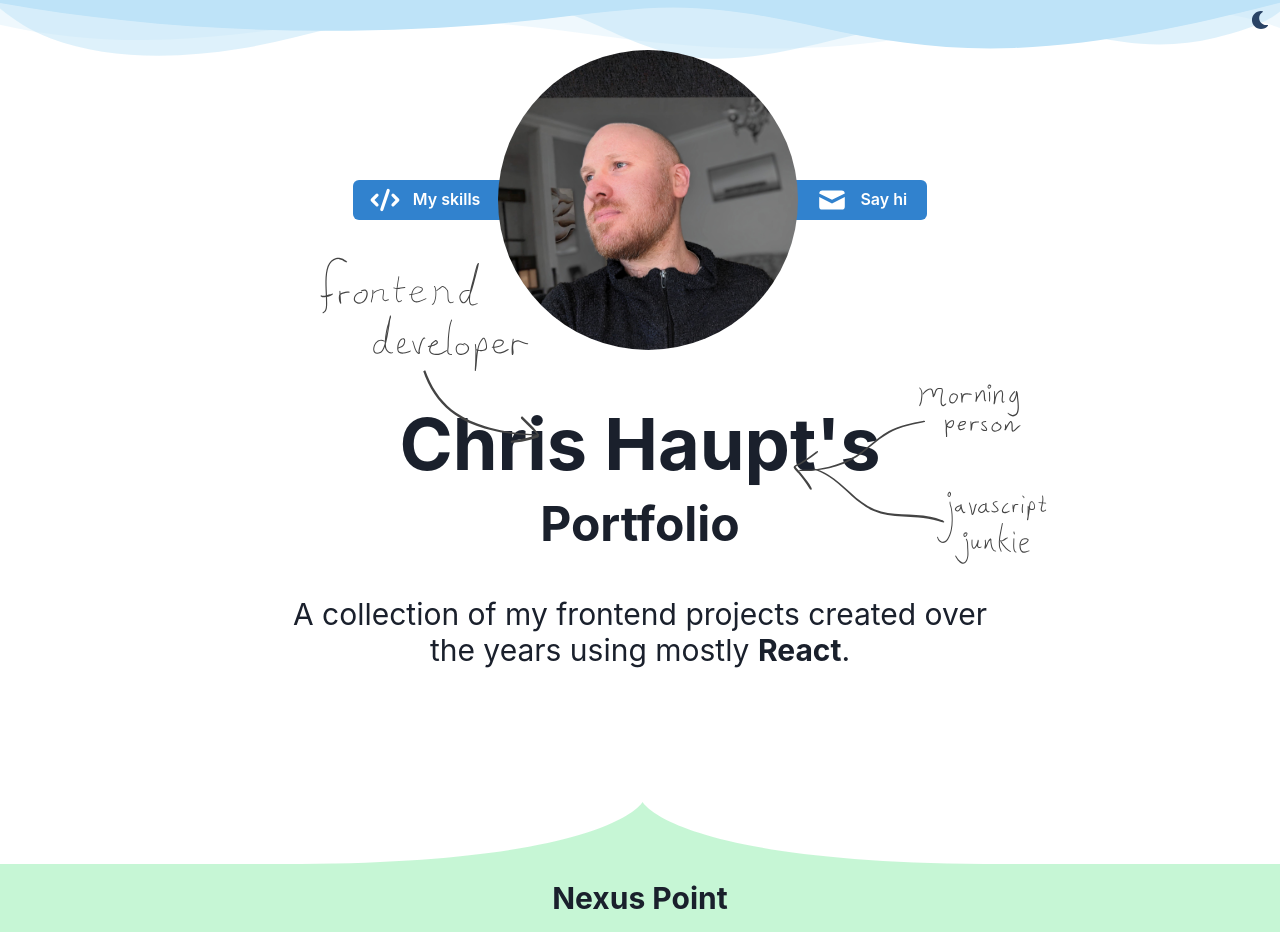
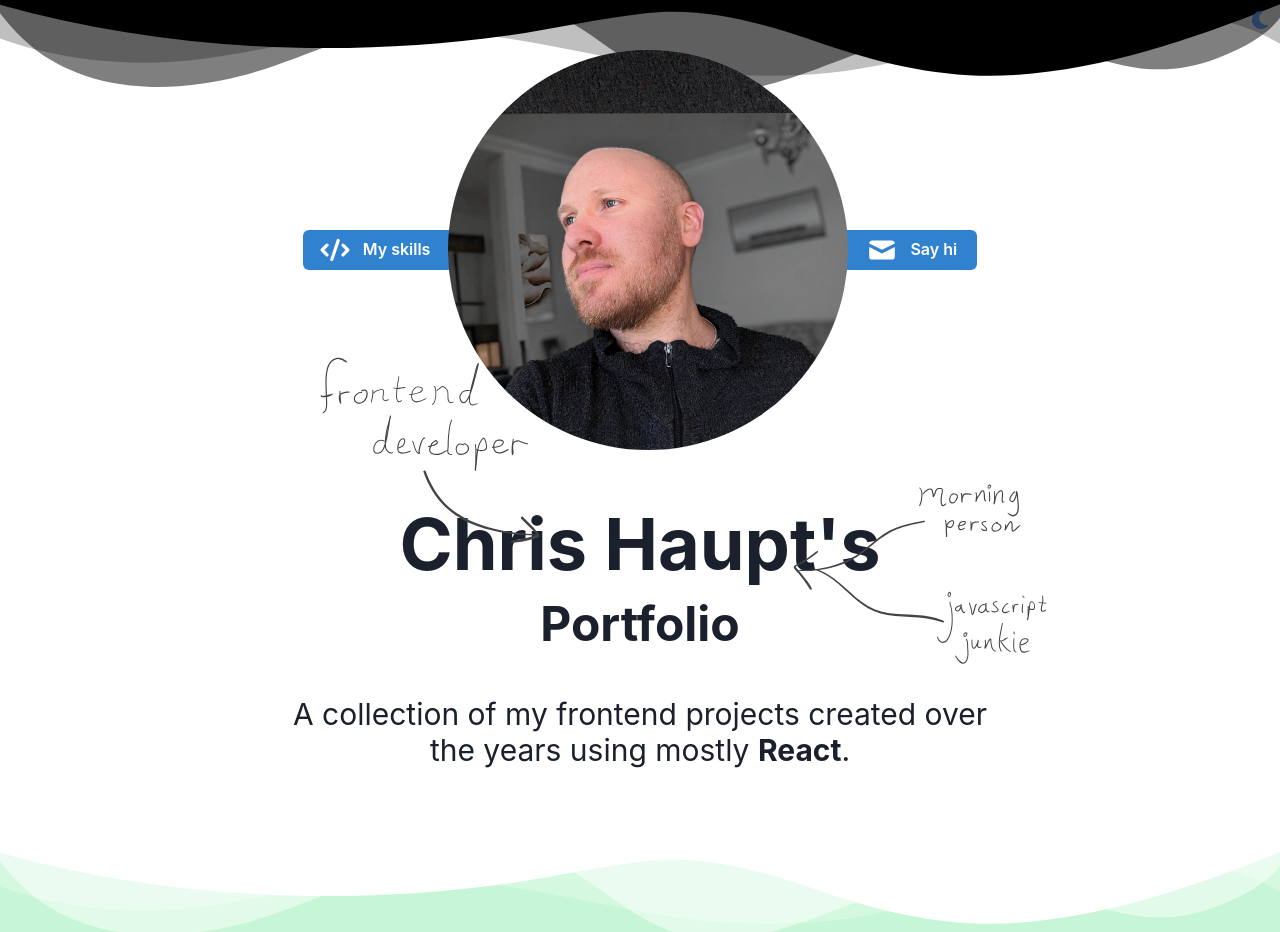
Before and after one commit to erasebegin/portfolio-2024, a React (Vite) app: page / in a window 1280 px wide. Shown: the top 932 px of the page. Built offline with nearby package versions, Linux system fonts and the light colour scheme.

Commit message:
improve divider component, fix logos closing bug

```diff
--- a/src/chakra-globals.ts
+++ b/src/chakra-globals.ts
@@ -1,9 +1,11 @@
-import { extendTheme } from "@chakra-ui/react";
+import { extendTheme, StyleFunctionProps } from "@chakra-ui/react";
 
 const theme = extendTheme({
   components: {
     Link: {
-      color: "red.100",
+      baseStyle: (props: StyleFunctionProps) => ({
+        color: props.colorMode === "dark" ? "teal.200" : "teal",
+      }),
     },
   },
 });
--- a/src/components/Divider.tsx
+++ b/src/components/Divider.tsx
@@ -1,23 +1,31 @@
-import styled from "@emotion/styled";
+import { Icon, ChakraProps } from "@chakra-ui/react";
 
 interface DividerProps {
-  color?: string;
   alt?: boolean;
-  invert?: boolean;
-  pixelOffset?: boolean;
+  chakraProps?: ChakraProps;
 }
 
 export default function Divider({
-  color = "#fff",
   alt = false,
-  invert = false,
-  pixelOffset = false,
+  chakraProps
 }: DividerProps) {
+
+  const defaultStyles = {
+    pos: "absolute",
+    top: 0,
+    left: 0,
+    height: 200,
+    width: "100%",
+    transformOrigin: "0% 0%",
+    transform: "scaleY(0.5)",
+  }
+
+  console.log({ color: chakraProps?.color, alt })
   if (alt) {
     return (
-      <StyledSvg $color={color}>
-        <svg
-          data-name="Layer 1"
+      <Icon
+        {...chakraProps}
+        sx={defaultStyles}
         xmlns="http://www.w3.org/2000/svg"
         viewBox="0 0 1200 120"
         preserveAspectRatio="none"
@@ -25,16 +33,16 @@ export default function Divider({
         <path
           d="M1200,0H0V120H281.94C572.9,116.24,602.45,3.86,602.45,3.86h0S632,116.24,923,120h277Z"
           className="shape-fill"
+          fill={chakraProps?.color}
         ></path>
-        </svg>
-      </StyledSvg>
+      </Icon>
     );
   }
 
   return (
-    <StyledSvg $invert={invert} $color={color} $pixelOffset={pixelOffset}>
-      <svg
-        data-name="Layer 1"
+    <Icon
+      {...chakraProps}
+      sx={defaultStyles}
       xmlns="http://www.w3.org/2000/svg"
       viewBox="0 0 1200 120"
       preserveAspectRatio="none"
@@ -42,49 +50,17 @@ export default function Divider({
       <path
         d="M0,0V46.29c47.79,22.2,103.59,32.17,158,28,70.36-5.37,136.33-33.31,206.8-37.5C438.64,32.43,512.34,53.67,583,72.05c69.27,18,138.3,24.88,209.4,13.08,36.15-6,69.85-17.84,104.45-29.34C989.49,25,1113-14.29,1200,52.47V0Z"
         opacity=".25"
-          className="shape-fill"
+        fill={chakraProps?.color}
       ></path>
       <path
         d="M0,0V15.81C13,36.92,27.64,56.86,47.69,72.05,99.41,111.27,165,111,224.58,91.58c31.15-10.15,60.09-26.07,89.67-39.8,40.92-19,84.73-46,130.83-49.67,36.26-2.85,70.9,9.42,98.6,31.56,31.77,25.39,62.32,62,103.63,73,40.44,10.79,81.35-6.69,119.13-24.28s75.16-39,116.92-43.05c59.73-5.85,113.28,22.88,168.9,38.84,30.2,8.66,59,6.17,87.09-7.5,22.43-10.89,48-26.93,60.65-49.24V0Z"
         opacity=".5"
-          className="shape-fill"
+        fill={chakraProps?.color}
       ></path>
       <path
         d="M0,0V5.63C149.93,59,314.09,71.32,475.83,42.57c43-7.64,84.23-20.12,127.61-26.46,59-8.63,112.48,12.24,165.56,35.4C827.93,77.22,886,95.24,951.2,90c86.53-7,172.46-45.71,248.8-84.81V0Z"
-          className="shape-fill"
+        fill={chakraProps?.color}
       ></path>
-      </svg>
-    </StyledSvg>
+    </Icon>
   );
 }
-
-const StyledSvg = styled.div<{
-  $color?: string;
-  $invert?: boolean;
-  $pixelOffset?: boolean;
-}>`
-  position: absolute;
-  top: 0;
-  left: 0;
-  width: 100%;
-  transform-origin: 0% 0%;
-  transform: scaleY(0.5);
-  overflow: hidden;
-  line-height: 0;
-
-  ${(props) =>
-    props.$invert &&
-    `
-    transform: scaleY(-0.5);
-  `}
-
-  ${(props) =>
-    props.$pixelOffset &&
-    `
-    top: -1px;
-  `}
-
-  svg {
-    fill: ${(props) => props.$color || "#fff"};
-  }
-`;
--- a/src/components/Footer.tsx
+++ b/src/components/Footer.tsx
@@ -16,30 +16,31 @@ import {
   GrInstagram,
 } from "react-icons/gr";
 import Divider from "./Divider";
+import { getDividerColor } from "../utils";
 
 interface FooterProps {
   setOpenContact: (open: boolean) => void;
 }
 
 export default function Footer({ setOpenContact }: FooterProps) {
-  const { colors } = useTheme();
+  const theme = useTheme();
+  const shade = useColorModeValue("100", "800");
 
-  const colorModeValue = useColorModeValue(
-    colors.yellow[300],
-    colors.gray[700],
-  );
+  const chakraDividerColor = getDividerColor('yellow', shade, theme)
+  console.log({ chakraDividerColor, shade })
 
   return (
     <Box
       as="footer"
-      bg={colorModeValue}
+      bg={theme.colors.yellow[300]}
       pos="relative"
       w="full"
-      py={20}
+      pt={32}
+      pb={20}
       marginTop="-1rem !important"
     >
-      <Divider color={colorModeValue} invert />
-      <Flex justify="center" gap={5} pb={5}>
+      <Divider chakraProps={{ color: chakraDividerColor }} />
+      <Flex justify="center" gap={5} pb={10}>
         <a
           href="https://www.linkedin.com/in/chris-haupt/"
           target="_blank"
@@ -68,15 +69,15 @@ export default function Footer({ setOpenContact }: FooterProps) {
       </Flex>
       <Flex justify="center" align="center" mt={3}>
         <Text mb={0}>
-          Created using <strong>React</strong>
+          Created using <strong style={{ color: "#0A7EA4" }}>React</strong>
         </Text>
         <Box mx={1}>
-          <GrReactjs size="2rem" color="white" />
+          <GrReactjs size="2rem" color="#0A7EA4" />
         </Box>
         <Text>
           Check out the source over on{" "}
           <Link
-            href="https://github.com/erasebegin/portfolio-2022"
+            href="https://github.com/erasebegin/portfolio-2024"
             target="_blank"
             rel="noopener noreferrer"
           >
--- a/src/components/Hero.tsx
+++ b/src/components/Hero.tsx
@@ -106,13 +106,11 @@ export default function Hero({ setIsOpen, isOpen }: HeroProps) {
           </Button>
 
           <Box pos="relative" zIndex="4">
-            {/*<Logos showLogos={showLogos} />*/}
+            <Logos showLogos={showLogos} />
             <Image
               src="./images/me-aibg.jpg"
               alt="headshot, face turned to side, background is balck-and-white"
               borderRadius="full"
-              maxW={300}
-              maxH={300}
               boxSize={[
                 showLogos ? "200px" : "300px",
                 showLogos ? "200px" : "300px",
--- a/src/components/Logos.tsx
+++ b/src/components/Logos.tsx
@@ -59,9 +59,8 @@ function generateCircleLayout(
     rotation += angle;
     transformationString += `
       &:nth-of-type(${i}) {
-        transform: rotate(${rotation}deg) translate(${
-          parseInt(circleSize) / divideBy
-        }px) rotate(${rotation * -1}deg);
+        transform: rotate(${rotation}deg) translate(${parseInt(circleSize) / divideBy
+      }px) rotate(${rotation * -1}deg);
         transition: 200ms;
       }
     `;
@@ -108,4 +107,5 @@ const CircleArrangement = styled.ul<CircleArrangementProps>`
   top: 45%;
   transform: translate(-50%, -50%);
   z-index: -1;
+  pointer-events: none;
 `;
--- a/src/components/Section.tsx
+++ b/src/components/Section.tsx
@@ -18,6 +18,7 @@ import ImageModal from "./ImageModal";
 import Divider from "./Divider";
 import TechIcon from "./TechIcon";
 import { Project } from "../data/sectionData";
+import { getDividerColor } from "../utils";
 
 interface SectionProps {
   sectionData: Project;
@@ -37,7 +38,6 @@ export default function Section({ sectionData }: SectionProps) {
     subtitle,
     color,
     dividerColor,
-    dividerAlt,
     sectionInfo,
     columns,
   } = sectionData || {};
@@ -47,13 +47,7 @@ export default function Section({ sectionData }: SectionProps) {
   const theme = useTheme();
   const shade = useColorModeValue("100", "800");
 
-  const convertDividerColor = (): string => {
-    if (dividerColor === "white") {
-      return shade === "800" ? "#1A202C" : "#fff";
-    }
-
-    return theme.colors[dividerColor][shade];
-  };
+  const chakraDividerColor = getDividerColor(dividerColor, shade, theme)
 
   return (
     <Box
@@ -65,13 +59,14 @@ export default function Section({ sectionData }: SectionProps) {
       marginTop="0 !important"
       _last={{ pb: 20 }}
     >
-      <Divider color={convertDividerColor()} alt={dividerAlt} />
+      <Divider chakraProps={{ color: chakraDividerColor }} />
       <Stack
         w="full"
         maxW="1200px"
         align="center"
         marginTop="0 !important"
-        py={20}
+        pt={32}
+        pb={20}
         margin="auto"
         gap={3}
       >
@@ -107,8 +102,7 @@ export default function Section({ sectionData }: SectionProps) {
                   <GridItem key={type}>
                     <TechIcon
                       type={type}
-                      labelColor={`${color}.${
-                        parseInt(shade) < 300
+                      labelColor={`${color}.${parseInt(shade) < 300
                         ? parseInt(shade) + 500
                         : parseInt(shade) - 400
                         }`}
@@ -143,8 +137,7 @@ export default function Section({ sectionData }: SectionProps) {
             <Card
               key={`main-section-card-${index}`}
               data={cardData}
-              sectionColor={`${color}.${
-                parseInt(shade) < 300
+              sectionColor={`${color}.${parseInt(shade) < 300
                 ? parseInt(shade) + 500
                 : parseInt(shade) - 400
                 }`}
--- /dev/null
+++ b/src/utils/index.ts
@@ -0,0 +1,9 @@
+import { ChakraTheme } from "@chakra-ui/react";
+
+export const getDividerColor = (dividerColor: string, shade: string, theme: ChakraTheme): string => {
+  if (dividerColor === "white") {
+    return shade === "800" ? "#1A202C" : "#fff";
+  }
+
+  return theme.colors[dividerColor][shade];
+};
```
Lines whose indentation alone changed are shown as unchanged.
